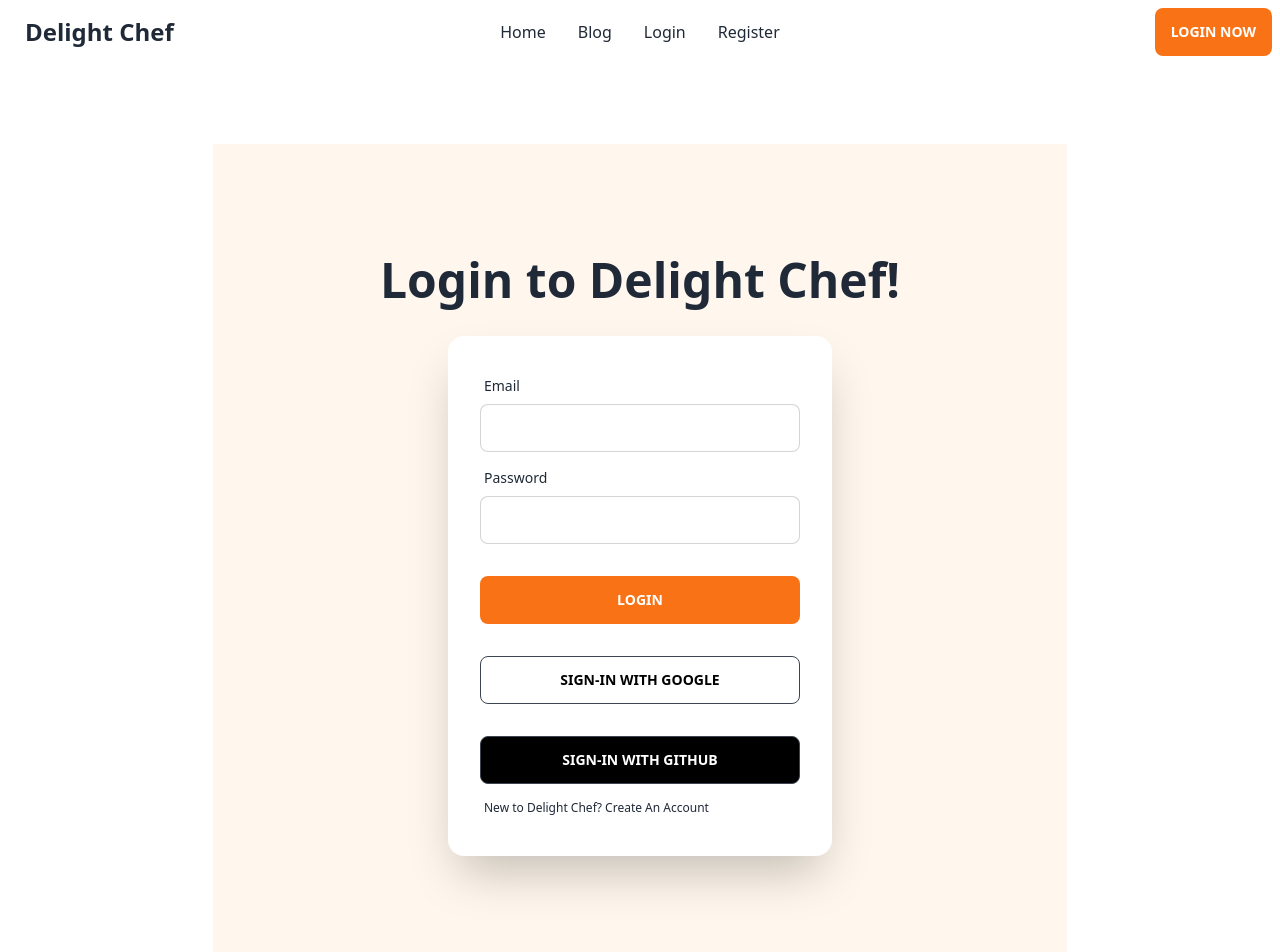
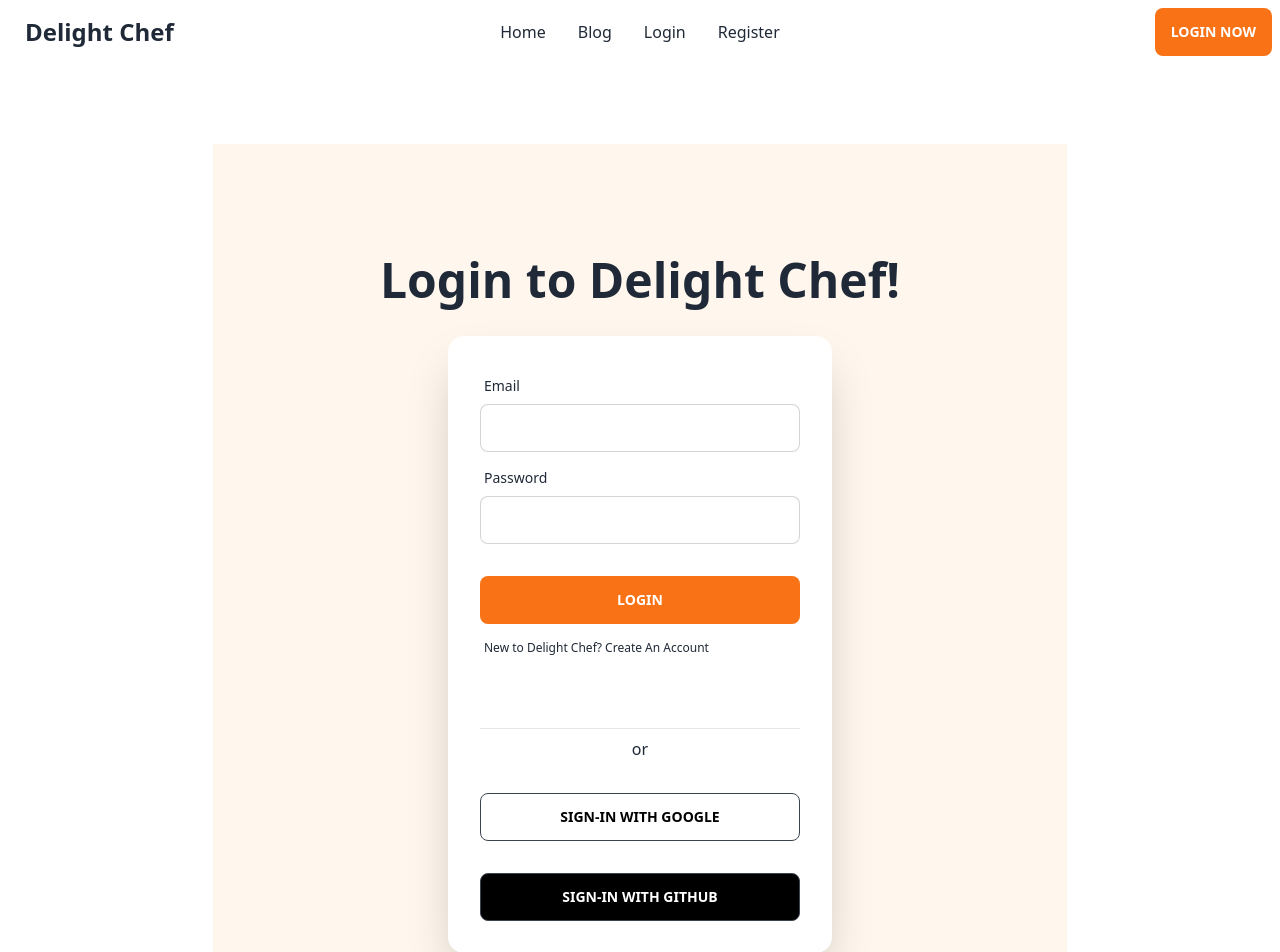
Before and after one commit to Doha0/Delight-chef, a React (Vite) app: page /login in a window 1280 px wide. Shown: the top 952 px of the page. Built offline with nearby package versions, Linux system fonts and the light colour scheme; no server answers.

Commit message:
google and github sign in  added

```diff
--- a/src/Components/Shared/Navbar/Navbar.jsx
+++ b/src/Components/Shared/Navbar/Navbar.jsx
@@ -4,7 +4,7 @@ import { AuthContext } from '../../../Providers/AuthProvider';
 
 const Navbar = () => {
     const { user, logOut } = useContext(AuthContext);
-    // console.log(user);
+    //console.log(user);
     const handelLogOut = () => {
         logOut()
             .then((result) => { })
@@ -39,7 +39,7 @@ const Navbar = () => {
             </div>
             <div className="navbar-end">
                 {user ? <div className='flex gap-2'>
-                    <img className="w-12 rounded-full" src={user.photoURL} />
+                    <img className="w-12 rounded-full" src={user?.photoURL} />
                     <button
                         onClick={handelLogOut} className="logout-button">Log Out</button></div>
                     : <div><Link to='/login' className="custom-button" >Login Now</Link></div>
--- a/src/Pages/Login/Login.jsx
+++ b/src/Pages/Login/Login.jsx
@@ -4,7 +4,9 @@ import { AuthContext } from '../../Providers/AuthProvider';
 
 const Login = () => {
 
-    const { signIn } = useContext(AuthContext);
+    const { signIn, googleSignIn, githubSignIn } = useContext(AuthContext);
+
+
 
     const handelLogin = (event) => {
         event.preventDefault();
@@ -24,6 +26,31 @@ const Login = () => {
                 console.log(errorMessage);
             })
     }
+
+    const handleGoogleSignIn = () => {
+        googleSignIn()
+            .then(result => {
+                const loggedUser = result.user;
+                console.log(loggedUser);
+            })
+            .catch(error => {
+                console.log(error)
+            })
+    }
+
+    const handleGithubSignIn = () => {
+        githubSignIn()
+            .then((result) => {
+                const loggedUser = result.user;
+                console.log(loggedUser);
+            })
+            .catch(error => {
+                console.log('error', error.message);
+            })
+    }
+
+
+
 
     return (
         <div className='grid grid-cols-1 justify-items-center mt-20' >
@@ -49,16 +76,20 @@ const Login = () => {
                             <div className="form-control mt-6">
                                 <button className="custom-button">Login</button>
                             </div>
-                            <div className="form-control mt-6">
-                                <button className="btn bg-white hover:bg-slate-200 text-black ">Sign-in with Google</button>
-                            </div>
-                            <div className="form-control mt-6">
-                                <button className="btn bg-black hover:bg-slate-800 text-white">Sign-in with GitHub</button>
-                            </div>
                             <label className="label">
                                 <Link to='/sign-up' className="label-text-alt link link-hover">New to Delight Chef? Create An Account</Link>
                             </label>
                         </form>
+                        <div className='card-body'>
+                            <hr />
+                            <p className='text-center '>or</p>
+                            <div className="form-control mt-6">
+                                <button onClick={handleGoogleSignIn} className="btn bg-white hover:bg-slate-200 text-black ">Sign-in with Google</button>
+                            </div>
+                            <div className="form-control mt-6">
+                                <button onClick={handleGithubSignIn} className="btn bg-black hover:bg-slate-800 text-white">Sign-in with GitHub</button>
+                            </div>
+                        </div>
                     </div>
                 </div>
             </div>
--- a/src/Pages/Register/Register.jsx
+++ b/src/Pages/Register/Register.jsx
@@ -19,11 +19,9 @@ const Register = () => {
                 const createdUser = result.user;
                 userDetails(name, photo)
                     .then(() => {
-                        // Profile updated!
-                        // ...
+
                     }).catch((error) => {
-                        // An error occurred
-                        // ...
+
                     });
                 console.log(createdUser);
             })
--- a/src/Providers/AuthProvider.jsx
+++ b/src/Providers/AuthProvider.jsx
@@ -1,9 +1,11 @@
 import React, { createContext, useEffect, useState } from 'react';
-import { createUserWithEmailAndPassword, getAuth, onAuthStateChanged, signInWithEmailAndPassword, signOut, updateProfile } from "firebase/auth";
+import { GithubAuthProvider, GoogleAuthProvider, createUserWithEmailAndPassword, getAuth, onAuthStateChanged, signInWithEmailAndPassword, signInWithPopup, signOut, updateProfile } from "firebase/auth";
 import app from '../Firebase/firebase.config.js';
 
 export const AuthContext = createContext(null);
 const auth = getAuth(app);
+const googleAuthProvider = new GoogleAuthProvider();
+const githubProvider = new GithubAuthProvider();
 
 const AuthProvider = ({ children }) => {
 
@@ -16,6 +18,12 @@ const AuthProvider = ({ children }) => {
     const signIn = (email, password) => {
         return signInWithEmailAndPassword(auth, email, password);
     };
+    const googleSignIn = () => {
+        return signInWithPopup(auth, googleAuthProvider);
+    }
+    const githubSignIn = () => {
+        return signInWithPopup(auth, githubProvider);
+    }
 
     const logOut = () => {
         return signOut(auth);
@@ -44,6 +52,8 @@ const AuthProvider = ({ children }) => {
         signIn,
         logOut,
         userDetails,
+        googleSignIn,
+        githubSignIn,
     };
 
     return (
```
